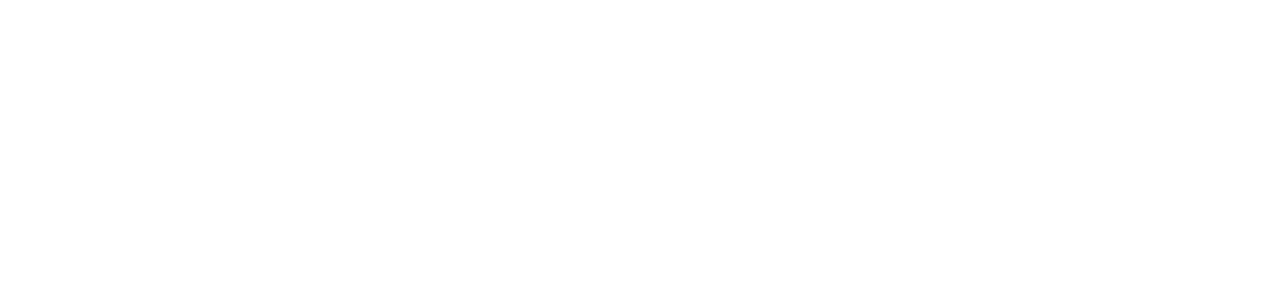
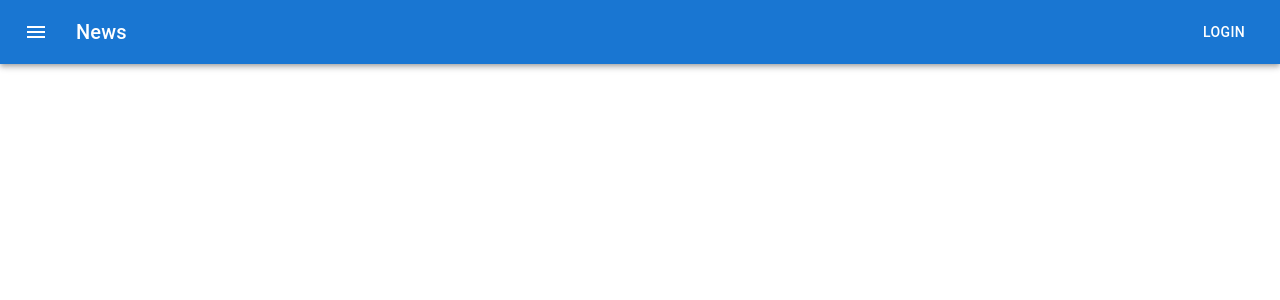
Before and after one commit to kraubunas/teltonika, a React (Create React App) app: page / in a window 1280 px wide. Shown: the top 300 px of the page. Built offline with nearby package versions, Linux system fonts and the light colour scheme.

Commit message:
feat added navbar created forms pages

```diff
--- a/package.json
+++ b/package.json
@@ -3,12 +3,17 @@
   "version": "0.1.0",
   "private": true,
   "dependencies": {
+    "@emotion/react": "^11.9.3",
+    "@emotion/styled": "^11.9.3",
+    "@mui/icons-material": "^5.8.4",
+    "@mui/material": "^5.8.5",
     "@testing-library/jest-dom": "^5.16.4",
     "@testing-library/react": "^13.3.0",
     "@testing-library/user-event": "^13.5.0",
     "json-server": "^0.17.0",
     "react": "^18.2.0",
     "react-dom": "^18.2.0",
+    "react-router-dom": "^6.3.0",
     "react-scripts": "5.0.1",
     "web-vitals": "^2.1.4"
   },
--- a/src/App.js
+++ b/src/App.js
@@ -1,9 +1,10 @@
+import React from 'react';
+import LandingPage from './components/landing-page.jsx';
 
-function App() {
-  return (
-    <div className="App">
-    </div>
-  );
-}
+const App = () => (
+  <div className="App">
+    <LandingPage />
+  </div>
+);
 
 export default App;
--- /dev/null
+++ b/src/components/landing-page.jsx
@@ -0,0 +1,15 @@
+import { Box } from '@mui/material';
+import React from 'react';
+import { Outlet } from 'react-router-dom';
+import NavBar from './navigation/index.jsx';
+
+const LandingPage = () => (
+    <>
+    <NavBar />
+    <Box component="main">
+        <Outlet/>
+    </Box>
+    </>
+);
+
+export default LandingPage;
--- /dev/null
+++ b/src/components/navigation/index.jsx
@@ -0,0 +1,29 @@
+import React from 'react';
+import {
+  Box, AppBar, Toolbar, Typography, Button, IconButton,
+} from '@mui/material';
+import MenuIcon from '@mui/icons-material/Menu';
+
+const NavBar = () => (
+    <Box sx={{ flexGrow: 1 }}>
+      <AppBar position="static">
+        <Toolbar>
+          <IconButton
+            size="large"
+            edge="start"
+            color="inherit"
+            aria-label="menu"
+            sx={{ mr: 2 }}
+          >
+            <MenuIcon />
+          </IconButton>
+          <Typography variant="h6" component="div" sx={{ flexGrow: 1 }}>
+            News
+          </Typography>
+          <Button color="inherit">Login</Button>
+        </Toolbar>
+      </AppBar>
+    </Box>
+);
+
+export default NavBar;
--- a/src/index.js
+++ b/src/index.js
@@ -1,10 +1,15 @@
+import { CssBaseline } from '@mui/material';
 import React from 'react';
 import ReactDOM from 'react-dom/client';
+import { BrowserRouter } from 'react-router-dom';
 import App from './App';
 
 const root = ReactDOM.createRoot(document.getElementById('root'));
 root.render(
   <React.StrictMode>
-    <App />
-  </React.StrictMode>
+    <BrowserRouter>
+      <CssBaseline />
+      <App />
+    </BrowserRouter>
+  </React.StrictMode>,
 );
```
Also changed, not shown: jsconfig.json (added, +34 -0 lines), src/pages/new-category-page/index.jsx (added, +7 -0 lines), src/pages/new-user-page/index.jsx (added, +7 -0 lines), .eslintrc.js, 1 other file (tests, documents, lock files or other folders).
